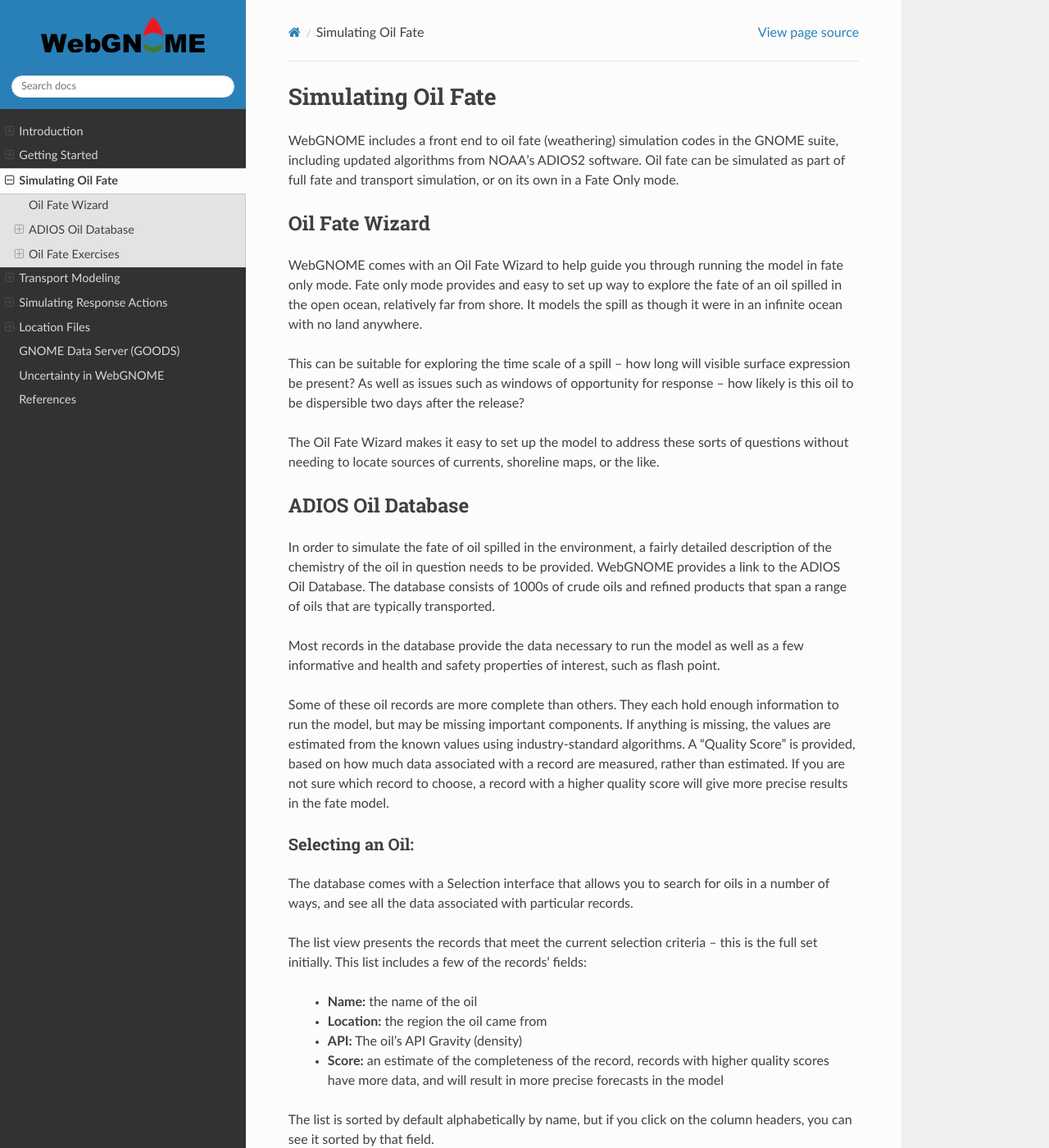
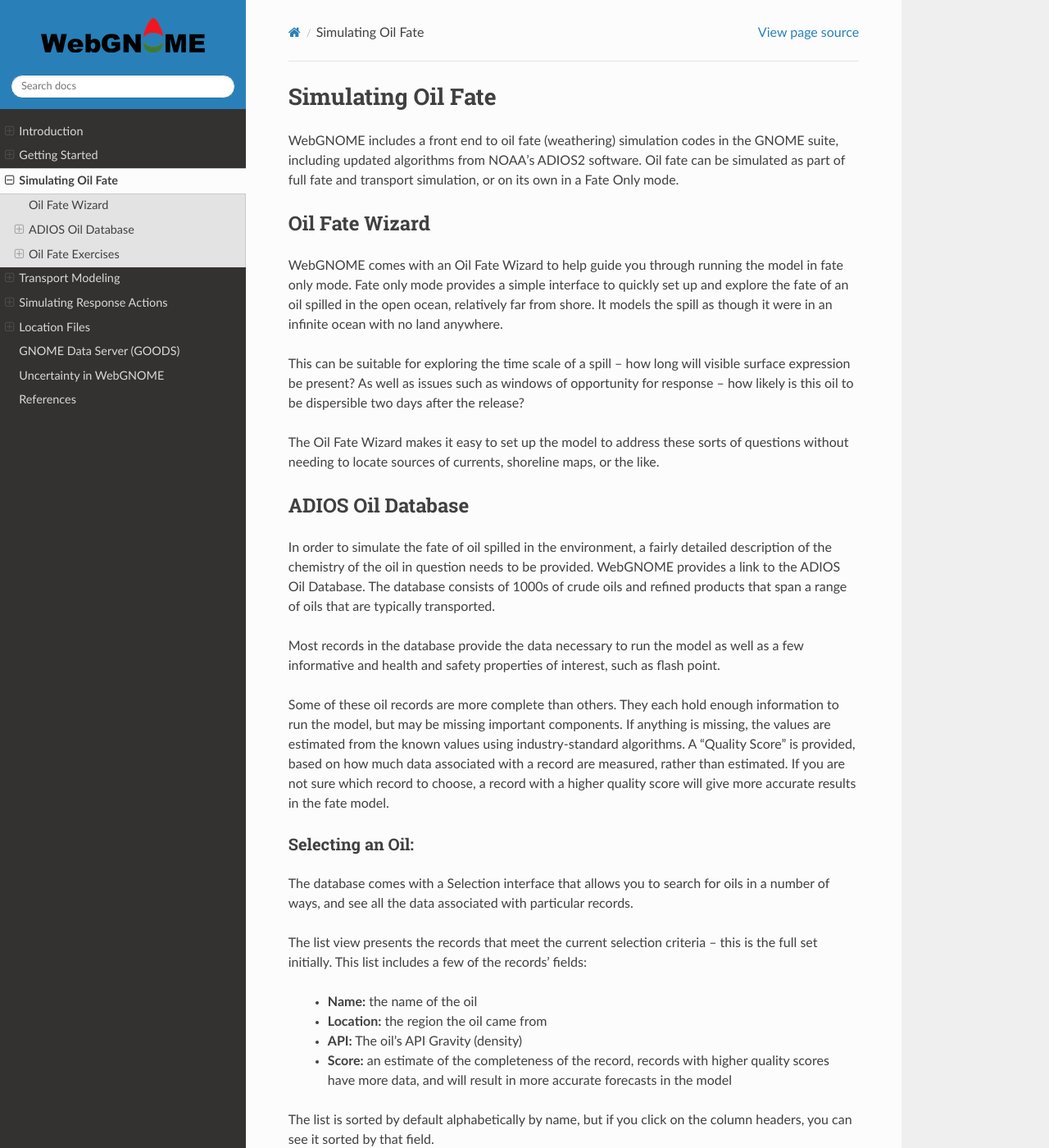
Before and after one commit to NOAA-ORR-ERD/WebGnomeClient, a Sphinx documentation site: the page built from doc/fate.rst, in a window 1280 px wide and 1400 px high. Shown: the whole window at 82% size. Built offline with Sphinx 7.4.7 and the Read the Docs theme 2.0.0, drawn with Linux system fonts in a browser that asks for light colours.

Commit message:
Disabling FAQ from help menu until fixed Documentation updates

```diff
--- a/doc/fate.rst
+++ b/doc/fate.rst
@@ -9,7 +9,7 @@
 ===============
 
 WebGNOME comes with an Oil Fate Wizard to help guide you through running the model in fate only mode.
-Fate only mode provides and easy to set up way to explore the fate of an oil spilled in the open ocean, relatively far from shore. It models the spill as though it were in an infinite ocean with no land anywhere.
+Fate only mode provides a simple interface to quickly set up and explore the fate of an oil spilled in the open ocean, relatively far from shore. It models the spill as though it were in an infinite ocean with no land anywhere.
 
 This can be suitable for exploring the time scale of a spill -- how long will visible surface expression be present? As well as issues such as windows of opportunity for response -- how likely is this oil to be dispersible two days after the release?
 
@@ -23,7 +23,7 @@
 
 Most records in the database provide the data necessary to run the model as well as a few informative and health and safety properties of interest, such as flash point.
 
-Some of these oil records are more complete than others. They each hold enough information to run the model, but may be missing important components. If anything is missing, the values are estimated from the known values using industry-standard algorithms. A "Quality Score" is provided, based on how much data associated with a record are measured, rather than estimated. If you are not sure which record to choose, a record with a higher quality score will give more precise results in the fate model.
+Some of these oil records are more complete than others. They each hold enough information to run the model, but may be missing important components. If anything is missing, the values are estimated from the known values using industry-standard algorithms. A "Quality Score" is provided, based on how much data associated with a record are measured, rather than estimated. If you are not sure which record to choose, a record with a higher quality score will give more accurate results in the fate model.
 
 .. _selecting_an_oil:
 
@@ -39,7 +39,7 @@
   - **API:** The oil's API Gravity (density)
   - **Score:** an estimate of the completeness of the record,
     records with higher quality scores have more data, and will
-    result in more precise forecasts in the model
+    result in more accurate forecasts in the model
 
 
 The list is sorted by default alphabetically by name, but if you click on the column headers, you can see it sorted by that field.
--- a/doc/fate_exercises/full_run_through.rst
+++ b/doc/fate_exercises/full_run_through.rst
@@ -7,9 +7,7 @@
 Incident
 ========
 
-You need something to model in order to try it out :-)
-
-Using a simple example to start:
+We use a simple example to start:
 
  * A leak developed in an offshore platform off the coast of Louisiana.
 
```
Also changed, not shown: 3 other files.
